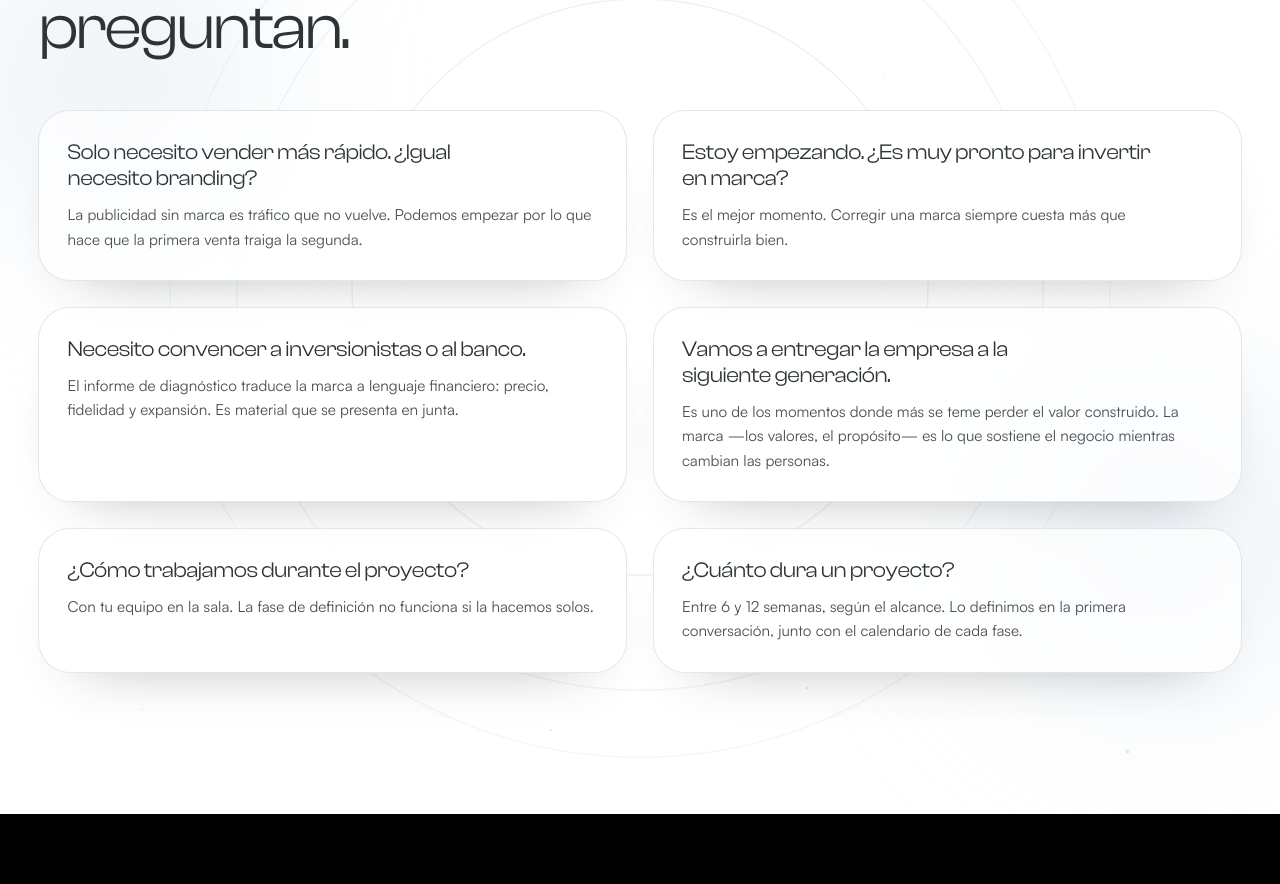
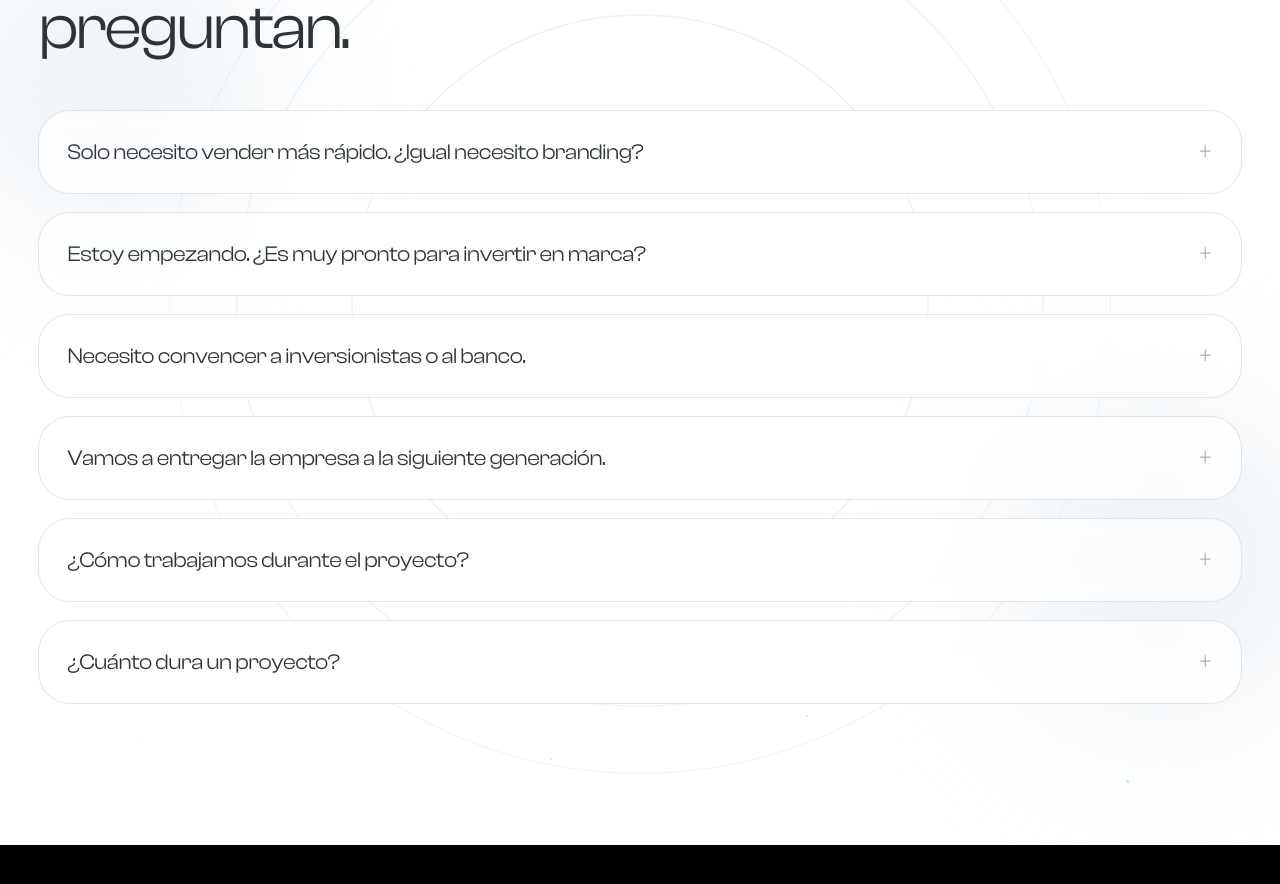
Before and after one commit to Manifesto-webs/ManifestoWeb, a Next.js app: page /servicios in a window 1280 px wide. Shown: the part 1577-2461 px from the top of the page. Built offline with nearby package versions, Linux system fonts and the light colour scheme; no server answers.

Commit message:
style(servicios): las preguntas pasan a acordeon en una columna, sin sombras

```diff
--- a/components/landing/Preguntas.tsx
+++ b/components/landing/Preguntas.tsx
@@ -1,5 +1,6 @@
 "use client";
 
+import { useState } from "react";
 import { Reveal } from "@/components/ui/Reveal";
 import { SpaceBackdrop } from "@/components/ui/SpaceBackdrop";
 
@@ -9,10 +10,10 @@ import { SpaceBackdrop } from "@/components/ui/SpaceBackdrop";
 /*  Van al cierre de /servicios: son objeciones a la oferta que está arriba,   */
 /*  así que se responden donde se está tomando la decisión.                    */
 /*                                                                            */
-/*  A propósito NO es un acordeón: justo encima ya hay uno (los cuatro         */
-/*  frentes) y repetir el patrón haría que la página se lea como una sola      */
-/*  lista larga. Acá todo está abierto, que además es lo que conviene para     */
-/*  que un buscador lea las respuestas.                                        */
+/*  Acordeón en una sola columna: se ve la pregunta y la respuesta se abre al  */
+/*  hacer clic en el +. Las respuestas siguen en el HTML aunque estén          */
+/*  plegadas (se colapsan por altura, no se quitan), así que un buscador las   */
+/*  sigue leyendo.                                                             */
 /* -------------------------------------------------------------------------- */
 
 interface Pregunta {
@@ -51,6 +52,9 @@ const PREGUNTAS: Pregunta[] = [
 ];
 
 export function Preguntas() {
+  /** Cuál está abierta. null = todas cerradas; volver a hacer clic cierra. */
+  const [open, setOpen] = useState<number | null>(null);
+
   return (
     <section
       id="preguntas"
@@ -67,24 +71,56 @@ export function Preguntas() {
         </h2>
       </Reveal>
 
-      <dl className="relative z-10 m-0 grid gap-[clamp(1rem,2vw,2rem)] md:grid-cols-2">
-        {PREGUNTAS.map((p, i) => (
+      <dl className="relative z-10 m-0 grid gap-[clamp(0.75rem,1.4vw,1.1rem)]">
+        {PREGUNTAS.map((p, i) => {
+          const on = open === i;
+          return (
             <Reveal key={p.q} delay={i * 90}>
-            <div
-              className="flex h-full flex-col gap-3 rounded-tile border border-ink-900/12 bg-white/70 p-[clamp(1.25rem,2.2vw,2.2rem)] backdrop-blur-sm transition-all duration-500 hover:-translate-y-1 hover:border-ink-900/40"
-              /* La sombra era corinto. Sobre blanco va en el slate del fondo
-                 espacial, que es el mismo azul de los anillos. */
-              style={{ boxShadow: "0 30px 60px -45px rgba(40,46,50,0.45)" }}
+              <div className="rounded-tile border border-ink-900/12 bg-white/70 backdrop-blur-sm transition-colors duration-500 hover:border-ink-900/40">
+                <dt className="m-0">
+                  {/* Botón y no un div con onClick: así el teclado llega solo
+                      y el lector de pantalla anuncia si está abierta. */}
+                  <button
+                    type="button"
+                    onClick={() => setOpen(on ? null : i)}
+                    aria-expanded={on}
+                    aria-controls={`faq-${i}`}
+                    className="flex w-full items-center gap-4 p-[clamp(1.25rem,2.2vw,2.2rem)] text-left outline-none focus-visible:outline focus-visible:outline-2 focus-visible:outline-offset-2 focus-visible:outline-ink-900"
                   >
-              <dt className="m-0 font-display text-[clamp(1.1rem,1.7vw,1.6rem)] font-normal leading-[1.2] tracking-[-0.02em] text-ink-900 text-pretty">
+                    <span className="flex-1 font-display text-[clamp(1.1rem,1.7vw,1.6rem)] font-normal leading-[1.2] tracking-[-0.02em] text-ink-900 text-pretty">
                       {p.q}
+                    </span>
+                    {/* El mismo + que gira a × de los cuatro frentes. */}
+                    <span
+                      aria-hidden="true"
+                      className="shrink-0 font-mono text-2xl leading-none transition-transform duration-500"
+                      style={{
+                        color: on ? "#2D3436" : "rgba(45,52,54,0.45)",
+                        transform: on ? "rotate(45deg)" : "rotate(0deg)",
+                      }}
+                    >
+                      +
+                    </span>
+                  </button>
                 </dt>
-              <dd className="m-0 text-[clamp(0.95rem,1.05vw,1.1rem)] leading-[1.6] text-ink-700 text-pretty">
+
+                {/* Se pliega por altura (0fr → 1fr) y no se desmonta: la
+                    respuesta sigue en el HTML para los buscadores. */}
+                <dd
+                  id={`faq-${i}`}
+                  className="m-0 grid transition-all duration-500 ease-[cubic-bezier(0.16,1,0.3,1)]"
+                  style={{ gridTemplateRows: on ? "1fr" : "0fr", opacity: on ? 1 : 0 }}
+                >
+                  <div className="overflow-hidden">
+                    <p className="m-0 max-w-[68ch] px-[clamp(1.25rem,2.2vw,2.2rem)] pb-[clamp(1.25rem,2.2vw,2.2rem)] text-[clamp(0.95rem,1.05vw,1.1rem)] leading-[1.6] text-ink-700 text-pretty">
                       {p.a}
+                    </p>
+                  </div>
                 </dd>
               </div>
             </Reveal>
-        ))}
+          );
+        })}
       </dl>
     </section>
   );
```
Lines whose indentation alone changed are shown as unchanged.
